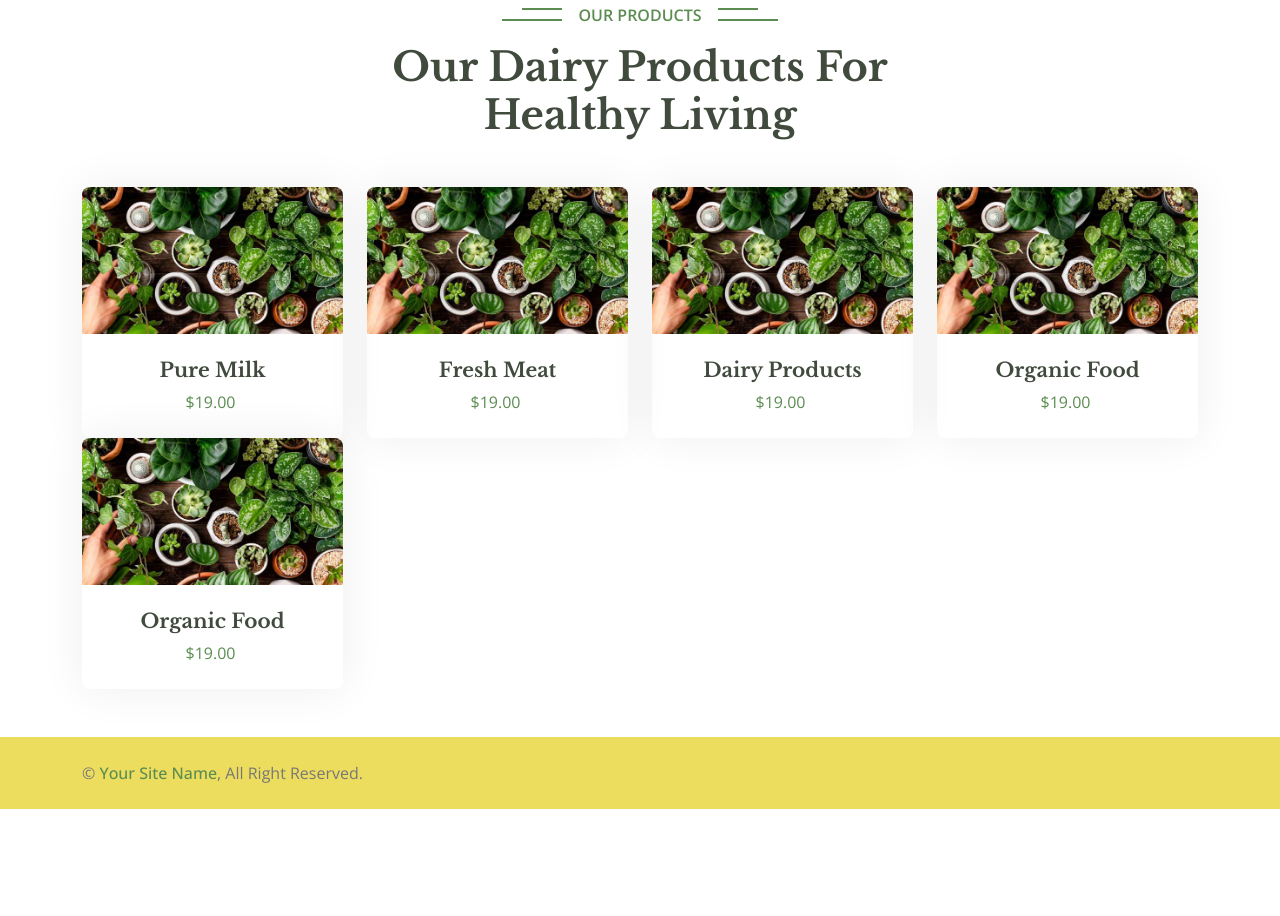
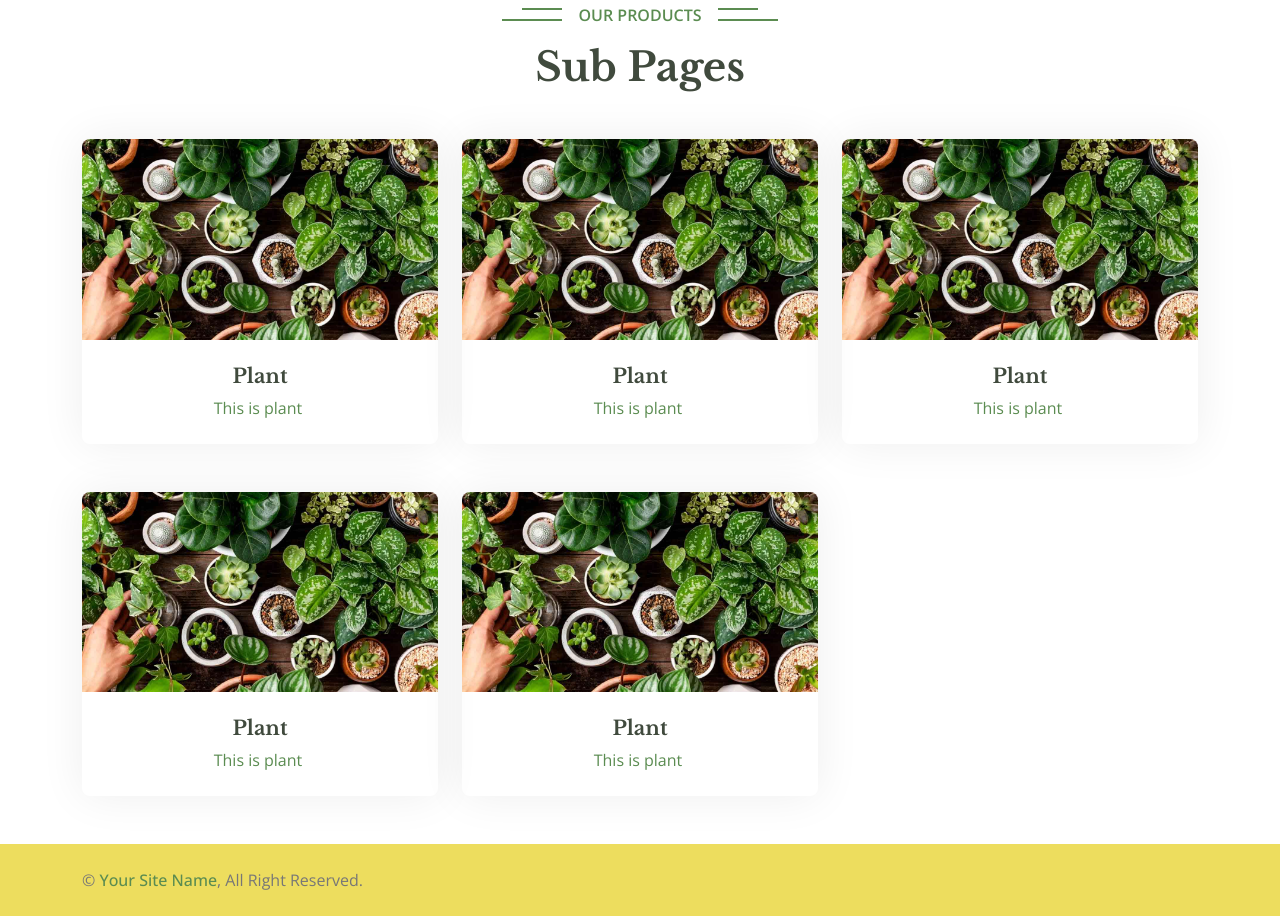
Before and after one commit to jessiezhou819/garden-app, a website: page public/index.html in a window 1280 px wide. Shown: the part 2655-3571 px from the top of the page. Before the commit the page ends 3464 px from the top, so only its background shows below. Drawn offline with nearby package versions, Linux system fonts and the light colour scheme.

Commit message:
fix index.html

```diff
--- a/public/index.html
+++ b/public/index.html
@@ -225,7 +225,7 @@
 
 
   <!-- Banner Start -->
-  <div class="container-fluid banner my-5 py-5" data-parallax="scroll" data-image-src="img/family.png">
+  <div class="container-fluid banner my-5 py-5" data-parallax="scroll" data-image-src="img/banner.jpg">
     <div class="container py-5">
       <!-- Content inside the banner -->
       <h1 class="text-white">Welcome to Our Website</h1>
@@ -239,80 +239,96 @@
     <div class="container">
       <div class="text-center mx-auto wow fadeInUp" data-wow-delay="0.1s" style="max-width: 500px;">
         <p class="section-title bg-white text-center text-primary px-3">Our Products</p>
-        <h1 class="mb-5">Our Dairy Products For Healthy Living</h1>
+        <h1 class="mb-5">Sub Pages</h1>
       </div>
-      <div class="row gx-4">
-        <div class="col-md-6 col-lg-4 col-xl-3 wow fadeInUp" data-wow-delay="0.1s">
+
+      <div class="row gx-4 gy-5">
+
+        <div class="col-md-12 col-lg-6 col-xl-4 wow fadeInUp" data-wow-delay="0.1s">
+          <a href="plant.html">
             <div class="product-item">
               <div class="position-relative">
                 <img class="img-fluid" src="img/plants.png" alt="">
                 <div class="product-overlay">
-                <a class="btn btn-square btn-secondary rounded-circle m-1" href=""><i class="bi bi-link"></i></a>
                 </div>
               </div>
               <div class="text-center p-4">
-              <a class="d-block h5" href="">Pure Milk</a>
-              <span class="text-primary me-1">$19.00</span>
+                <p class="d-block h5" href="plant.html">Plant</p>
+                <span class="text-primary me-1">This is plant</span>
               </div>
             </div>
+          </a>
         </div>
-        <div class="col-md-6 col-lg-4 col-xl-3 wow fadeInUp" data-wow-delay="0.3s">
+
+        <div class="col-md-12 col-lg-6 col-xl-4 wow fadeInUp" data-wow-delay="0.1s">
+          <a href="plant.html">
             <div class="product-item">
               <div class="position-relative">
                 <img class="img-fluid" src="img/plants.png" alt="">
                 <div class="product-overlay">
-                <a class="btn btn-square btn-secondary rounded-circle m-1" href=""><i class="bi bi-link"></i></a>
                 </div>
               </div>
               <div class="text-center p-4">
-              <a class="d-block h5" href="">Fresh Meat</a>
-              <span class="text-primary me-1">$19.00</span>
+                <p class="d-block h5" href="plant.html">Plant</p>
+                <span class="text-primary me-1">This is plant</span>
               </div>
             </div>
+          </a>
         </div>
-        <div class="col-md-6 col-lg-4 col-xl-3 wow fadeInUp" data-wow-delay="0.5s">
+
+
+        <div class="col-md-12 col-lg-6 col-xl-4 wow fadeInUp" data-wow-delay="0.1s">
+          <a href="plant.html">
             <div class="product-item">
               <div class="position-relative">
                 <img class="img-fluid" src="img/plants.png" alt="">
                 <div class="product-overlay">
-                <a class="btn btn-square btn-secondary rounded-circle m-1" href=""><i class="bi bi-link"></i></a>
-
                 </div>
               </div>
               <div class="text-center p-4">
-              <a class="d-block h5" href="">Dairy Products</a>
-              <span class="text-primary me-1">$19.00</span>
+                <p class="d-block h5" href="plant.html">Plant</p>
+                <span class="text-primary me-1">This is plant</span>
               </div>
             </div>
+          </a>
         </div>
-        <div class="col-md-6 col-lg-4 col-xl-3 wow fadeInUp" data-wow-delay="0.7s">
+
+        <div class="col-md-12 col-lg-6 col-xl-4 wow fadeInUp" data-wow-delay="0.1s">
+          <a href="plant.html">
             <div class="product-item">
               <div class="position-relative">
                 <img class="img-fluid" src="img/plants.png" alt="">
                 <div class="product-overlay">
-                <a class="btn btn-square btn-secondary rounded-circle m-1" href=""><i class="bi bi-link"></i></a>
                 </div>
               </div>
               <div class="text-center p-4">
-              <a class="d-block h5" href="">Organic Food</a>
-              <span class="text-primary me-1">$19.00</span>
+                <p class="d-block h5" href="plant.html">Plant</p>
+                <span class="text-primary me-1">This is plant</span>
               </div>
             </div>
+          </a>
         </div>
-        <div class="col-md-6 col-lg-4 col-xl-3 wow fadeInUp" data-wow-delay="0.7s">
+
+        <div class="col-md-12 col-lg-6 col-xl-4 wow fadeInUp" data-wow-delay="0.1s">
+          <a href="plant.html">
             <div class="product-item">
               <div class="position-relative">
                 <img class="img-fluid" src="img/plants.png" alt="">
                 <div class="product-overlay">
-                <a class="btn btn-square btn-secondary rounded-circle m-1" href=""><i class="bi bi-link"></i></a>
                 </div>
               </div>
               <div class="text-center p-4">
-              <a class="d-block h5" href="">Organic Food</a>
-              <span class="text-primary me-1">$19.00</span>
+                <p class="d-block h5" href="plant.html">Plant</p>
+                <span class="text-primary me-1">This is plant</span>
               </div>
             </div>
+          </a>
         </div>
+
+
+
+
+
       </div>
     </div>
   </div>
```
Lines whose indentation alone changed are shown as unchanged.
